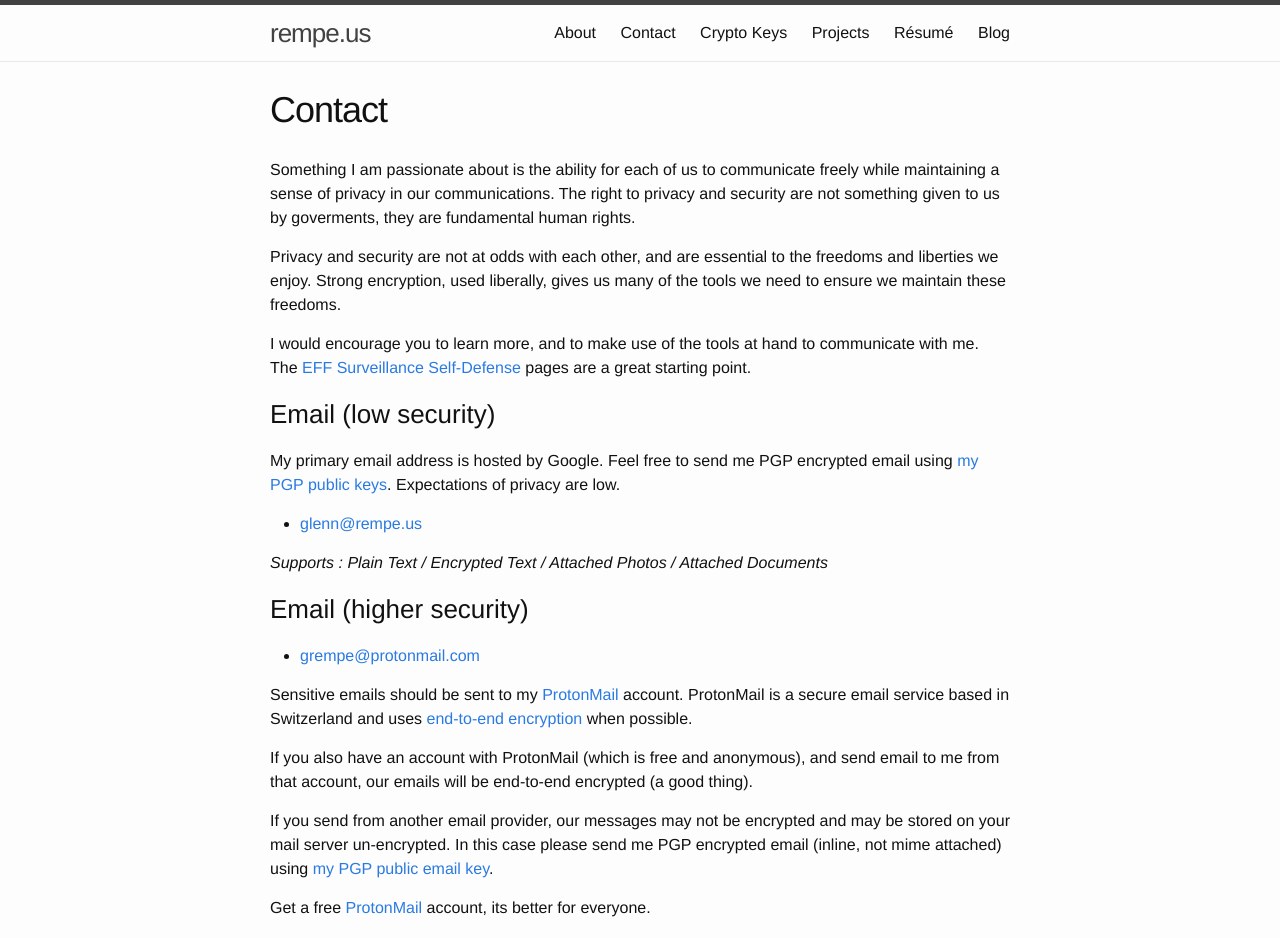
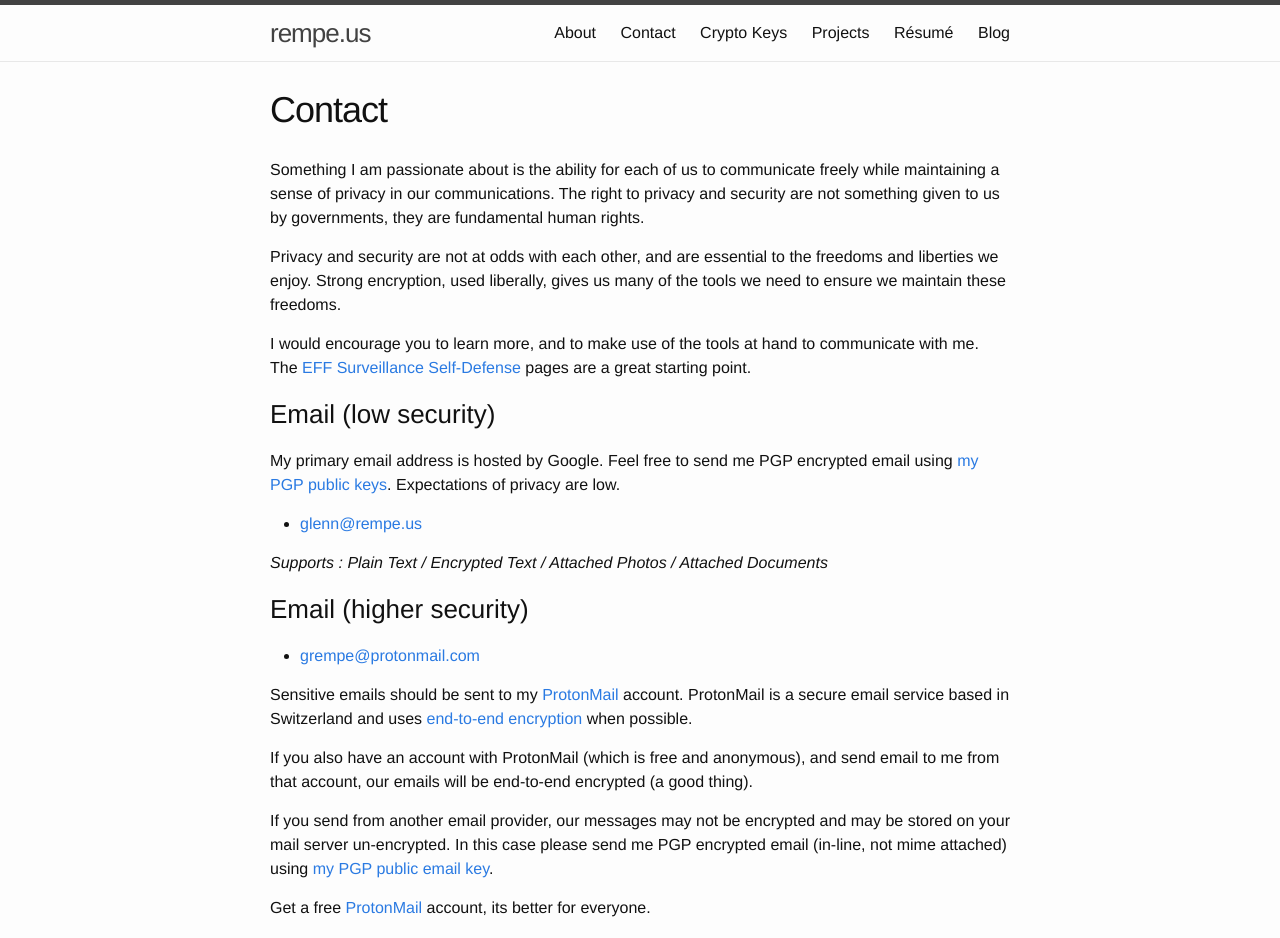
Before and after one commit to grempe/grempe.github.io, a Jekyll site: the page built from _pages/contact.md, in a window 1280 px wide. Shown: the top 938 px of the page. Built offline with Jekyll 4.4.1, drawn with Linux system fonts in a browser that asks for light colours.

Commit message:
Spelling

```diff
--- a/_pages/contact.md
+++ b/_pages/contact.md
@@ -6,7 +6,7 @@ permalink: /contact/
 
 Something I am passionate about is the ability for each of us to communicate freely
 while maintaining a sense of privacy in our communications. The right to privacy
-and security are not something given to us by goverments, they are fundamental
+and security are not something given to us by governments, they are fundamental
 human rights.
 
 Privacy and security are not at odds with each other, and are essential to the
@@ -42,7 +42,7 @@ and send email to me from that account, our emails will be end-to-end encrypted
 
 If you send from another email provider, our messages
 may not be encrypted and may be stored on your mail server un-encrypted. In this
-case please send me PGP encrypted email (inline, not mime attached)
+case please send me PGP encrypted email (in-line, not mime attached)
 using [my PGP public email key](/keys/).
 
 Get a free [ProtonMail](https://protonmail.com) account, its better for everyone.
```
Also changed, not shown: _pages/about.md (+1 -1 lines), _pages/projects.md (+2 -2 lines).
